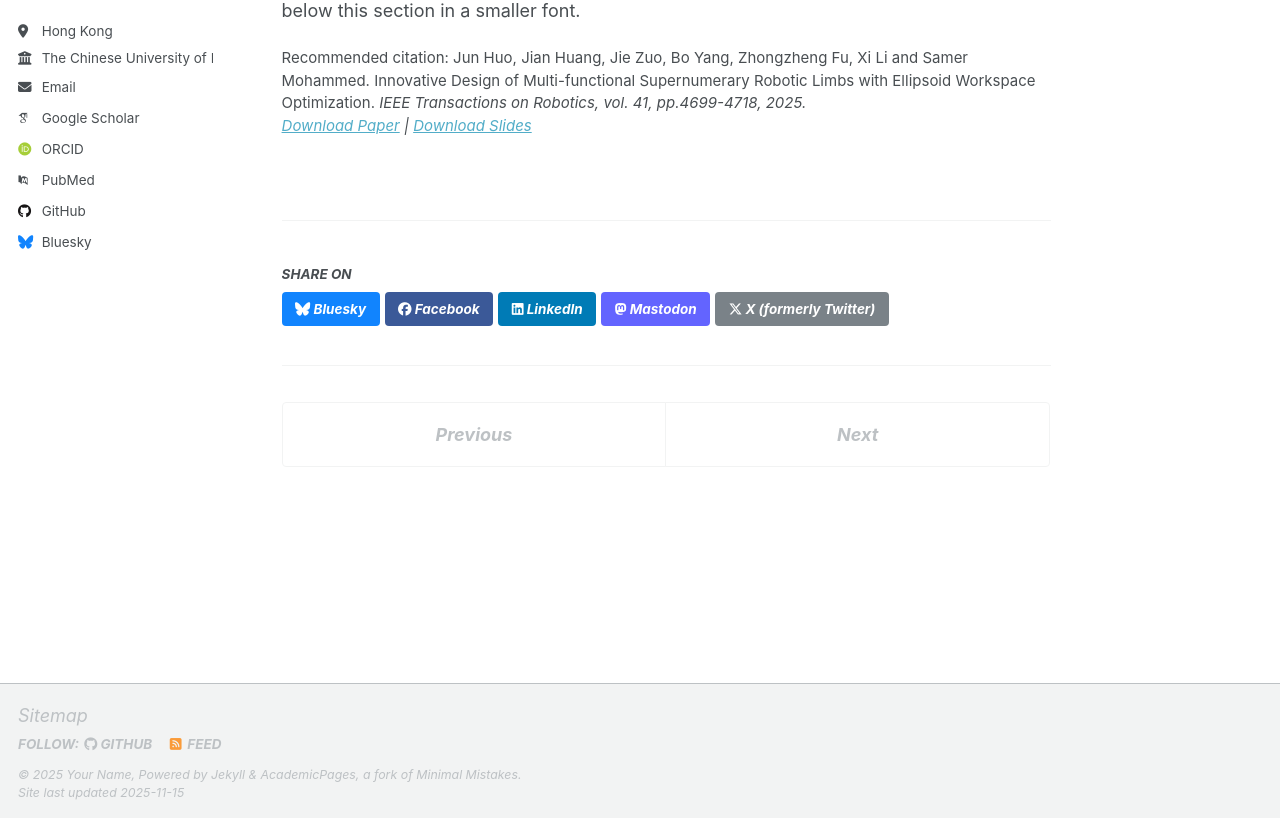
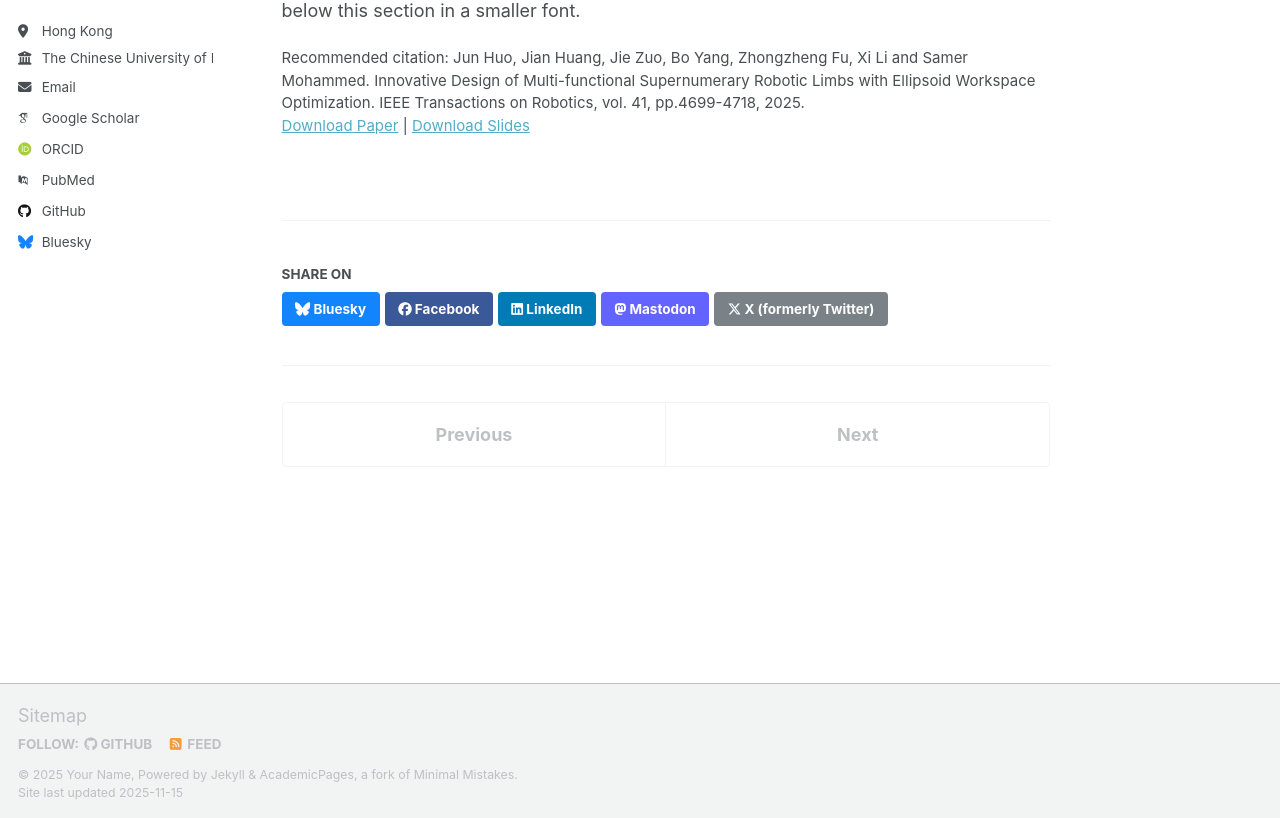
Before and after one commit to FokKwan/huojun.github.io, a Jekyll site: the page built from _publications/2015-10-01-paper-title-number-3.md, in a window 1280 px wide and 1156 px high. Shown: the part 335-1153 px from the top of the window. Built offline with Jekyll 4.4.1, drawn with Linux system fonts in a browser that asks for light colours; some web fonts are replaced; a script that is not in the unit is left out.

```diff
--- a/_publications/2015-10-01-paper-title-number-3.md
+++ b/_publications/2015-10-01-paper-title-number-3.md
@@ -8,7 +8,7 @@ date: 15 July 2025
 venue: 'IEEE Transactions on Robotics'
 slidesurl: 'https://academicpages.github.io/files/slides3.pdf'
 paperurl: 'https://ieeexplore.ieee.org/document/11079241'
-citation: 'Jun Huo, Jian Huang, Jie Zuo, Bo Yang, Zhongzheng Fu, Xi Li and Samer Mohammed. Innovative Design of Multi-functional Supernumerary Robotic Limbs with Ellipsoid Workspace Optimization. <i>IEEE Transactions on Robotics<i>, vol. 41, pp.4699-4718, 2025.'
+citation: 'Jun Huo, Jian Huang, Jie Zuo, Bo Yang, Zhongzheng Fu, Xi Li and Samer Mohammed. Innovative Design of Multi-functional Supernumerary Robotic Limbs with Ellipsoid Workspace Optimization. IEEE Transactions on Robotics, vol. 41, pp.4699-4718, 2025.'
 ---
 
 The contents above will be part of a list of publications, if the user clicks the link for the publication than the contents of section will be rendered as a full page, allowing you to provide more information about the paper for the reader. When publications are displayed as a single page, the contents of the above "citation" field will automatically be included below this section in a smaller font.
```
